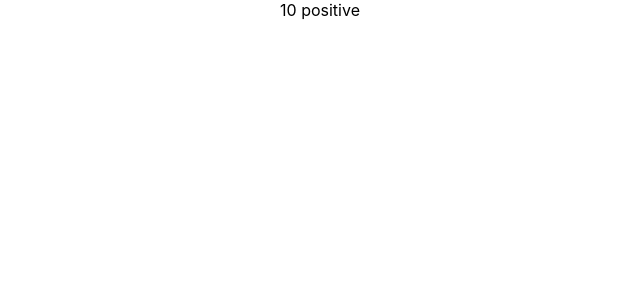
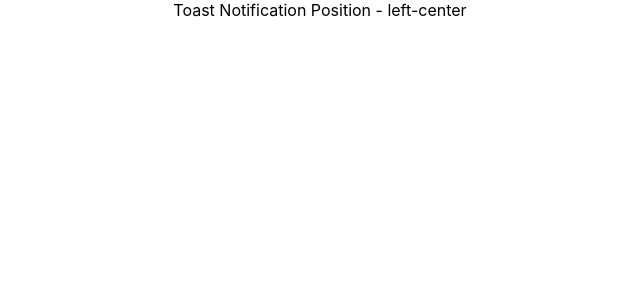
Before and after one commit to lcube45/react-basics, a React (Create React App) app: page / in a window 1280 px wide. Shown: the top 300 px of the page, without its empty margins (320-960 px from the left). Built offline with nearby package versions, Linux system fonts and the light colour scheme.

Commit message:
template literals example

```diff
--- a/src/App.tsx
+++ b/src/App.tsx
@@ -1,10 +1,10 @@
 import './App.css';
-import { RandomNumber } from './components/restriction/RandomNumber';
+import { Toast } from './components/templateliterals/Toast';
 
 function App() {
   return (
     <div className="App">
-      <RandomNumber value={10} isPositive={true} />
+      <Toast position='left-center' />
     </div>
   );
 }
--- /dev/null
+++ b/src/components/templateliterals/Toast.tsx
@@ -0,0 +1,10 @@
+type HorizontalPosition = 'left' | 'center' | 'right'
+type VerticalPosition = 'top' | 'center' | 'bottom'
+
+type ToastProps = {
+    position: Exclude<`${HorizontalPosition}-${VerticalPosition}`, 'center-center'> | 'center'
+}
+
+export const Toast = ({position}: ToastProps) => {
+    return <div>Toast Notification Position - {position}</div>
+}
```
